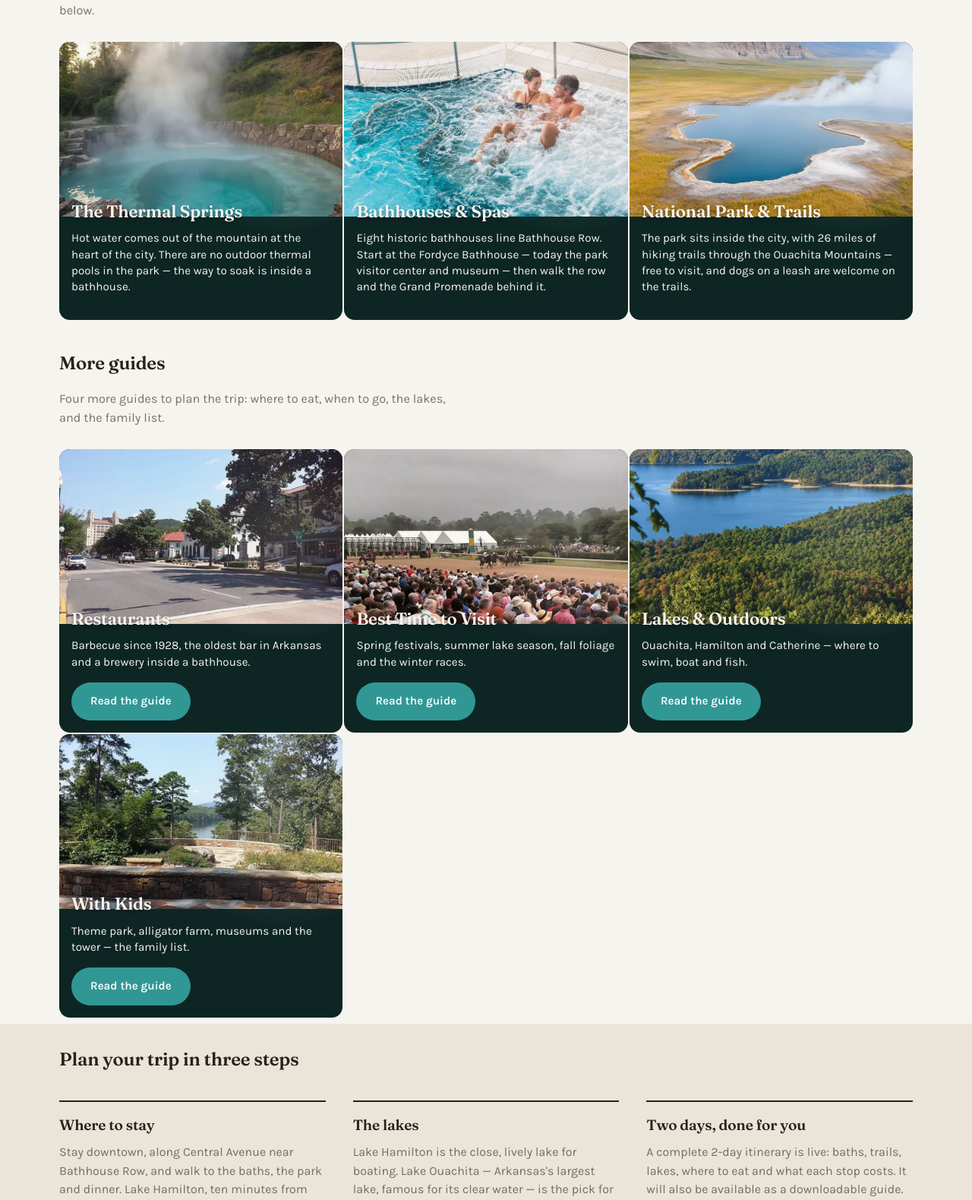
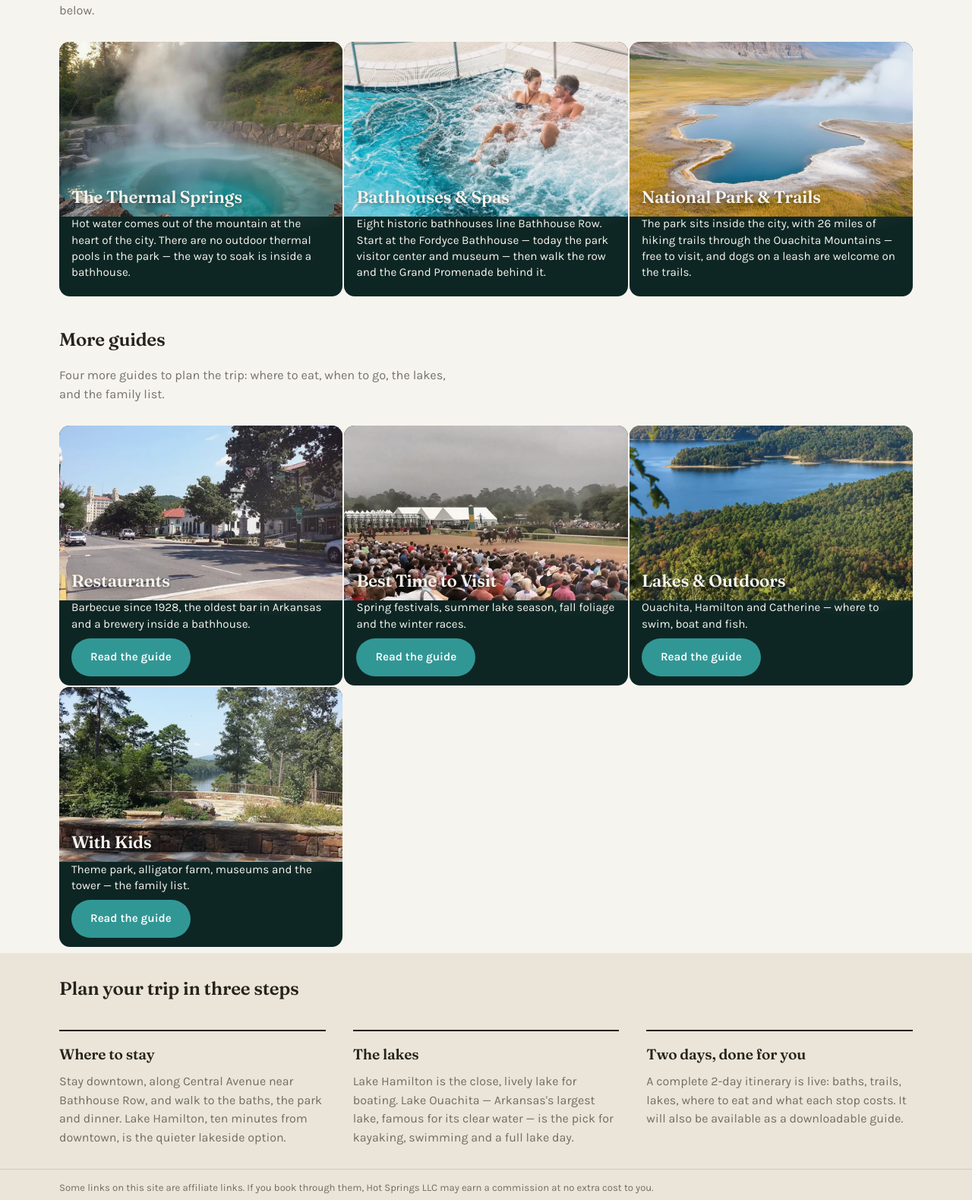
Before and after one commit to robguter/HotSprings, a PHP site: page /index.php in a window 1280 px wide. Shown: the part 742-2321 px from the top of the page at 76% size. Run offline with PHP 8.4, Linux system fonts and the light colour scheme; some libraries are stand-ins or nearby versions.

Commit message:
Corregir títulos

```diff
--- a/pubs/css/style.css
+++ b/pubs/css/style.css
@@ -216,7 +216,9 @@ button{ font-family:inherit; cursor:pointer; }
   position: relative;
   overflow: hidden;
   border-radius: var(--radius-m);
-  padding: calc(190px + var(--space-2)) var(--space-2) var(--space-2);
+  /* El título queda DENTRO de la foto: empieza a 187px y la foto mide 230px,
+     así el párrafo arranca justo donde termina la foto */
+  padding: calc(171px + var(--space-2)) var(--space-2) .75rem;
   color: var(--mist);
   background: var(--deep-teal-2);
   min-height: 0;
@@ -243,7 +245,7 @@ button{ font-family:inherit; cursor:pointer; }
 
 /* Foto más alta solo para el panel de Oaklawn (el resto queda en 190px) */
 .spring-panel--alta::before { height: 440px; }
-.spring-panel--alta { padding-top: calc(440px + var(--space-2)); }
+.spring-panel--alta { padding-top: calc(381px + var(--space-2)); }
 
 /* Le damos un espacio ordenado al título con respecto al párrafo */
 .spring-panel h3 {
@@ -255,7 +257,7 @@ button{ font-family:inherit; cursor:pointer; }
 
 /* Separamos el párrafo del botón */
 .spring-panel p {
-  margin: 0 0 var(--space-2) 0;
+  margin: 0 0 var(--space-1) 0;
   font-size: 0.95rem;
   line-height: 1.4;
 }
```
